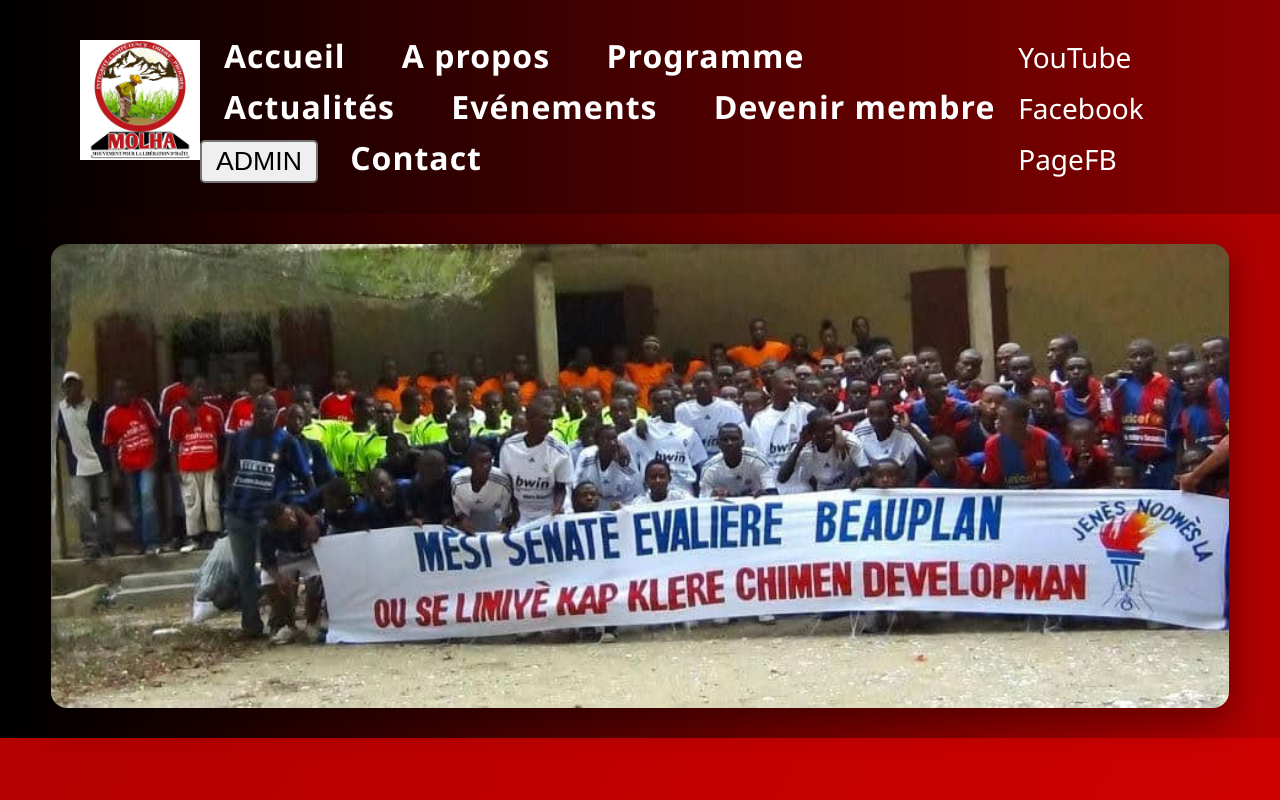
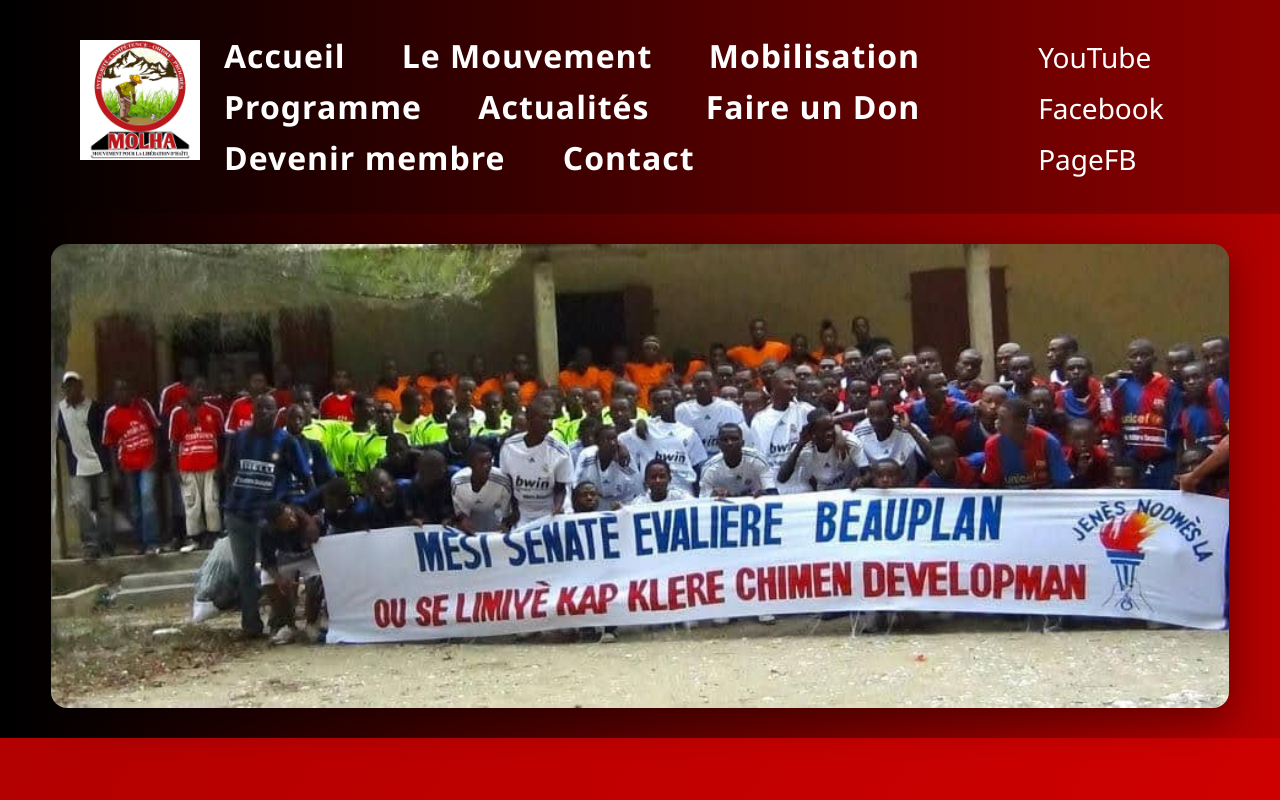
Before and after one commit to molha509/molha, a website: page index.html in a window 1280 px wide. Shown: the top 800 px of the page. Drawn offline with Linux system fonts and the light colour scheme.

Commit message:
Update index.html

```diff
--- a/index.html
+++ b/index.html
@@ -33,15 +33,14 @@
 <nav>
 
 <a href="/index.html">Accueil</a>
-<a href="#">A propos</a>
+<a href="#">Le Mouvement</a>
+<a href="#">Mobilisation</a>
 <a href="#">Programme</a>
 <a href="#">Actualités</a>
-<a href="#">Evénements</a>
+<a href="#">Faire un Don</a>
 <a href="/devenirmembresmolha.html" id="btn-devenir-membre" class="nav-btn" onclick="rejoindre()">
   Devenir membre
 </a>
-<button id="adminBtn">ADMIN</button>
-
 <a href="#">Contact</a>
 
 </nav>
```
